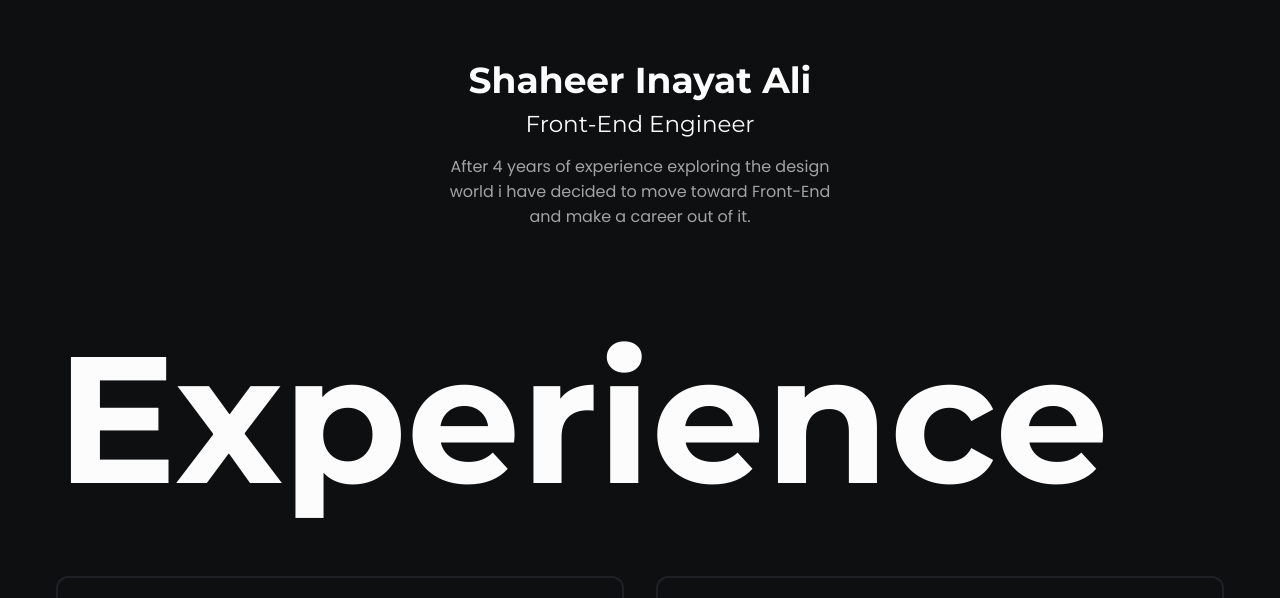
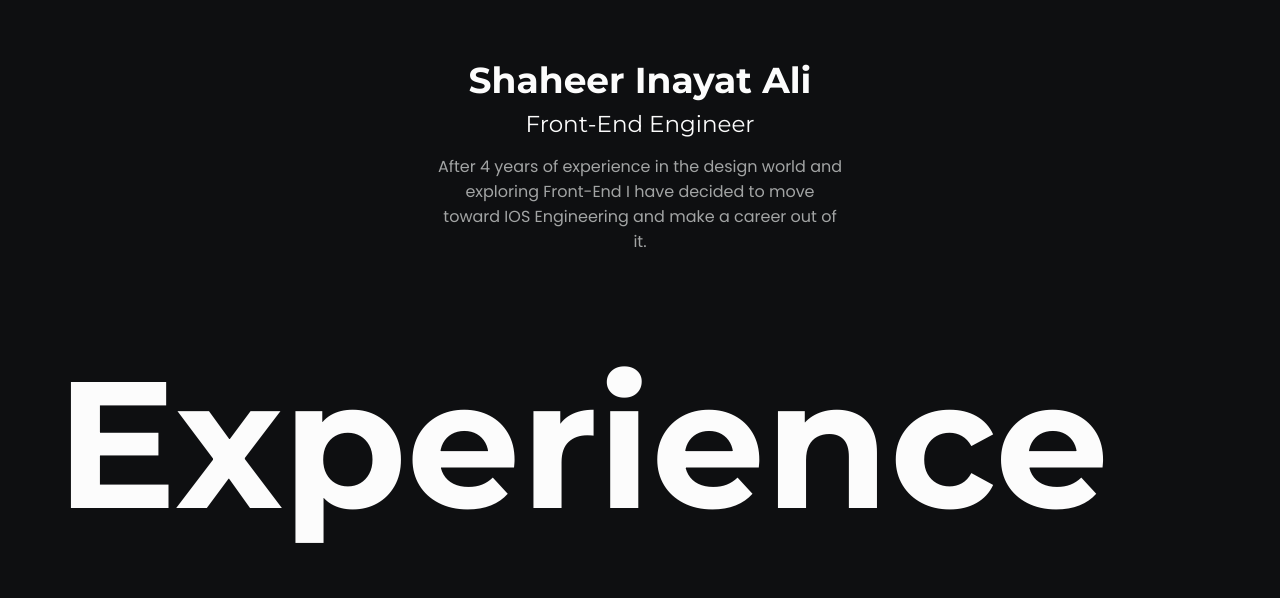
Before and after one commit to Eminenthere/My-Resume, a plain HTML site: page index.html in a window 1280 px wide. Shown: the part 131-729 px from the top of the page. Drawn offline with Linux system fonts and the light colour scheme.

Commit message:
Update index.html

```diff
--- a/index.html
+++ b/index.html
@@ -37,7 +37,7 @@
         <section class="hero">
             <h2>Shaheer Inayat Ali</h2>
             <h3>Front-End Engineer</h3>
-            <p>After 4 years of experience exploring the design world i have decided to move toward Front-End and make a career out of it.</p>
+            <p>After 4 years of experience in the design world and exploring Front-End I have decided to move toward IOS Engineering and make a career out of it.</p>
         </section>
 
     <!------------------------------ Experience ------------------------------>
```
